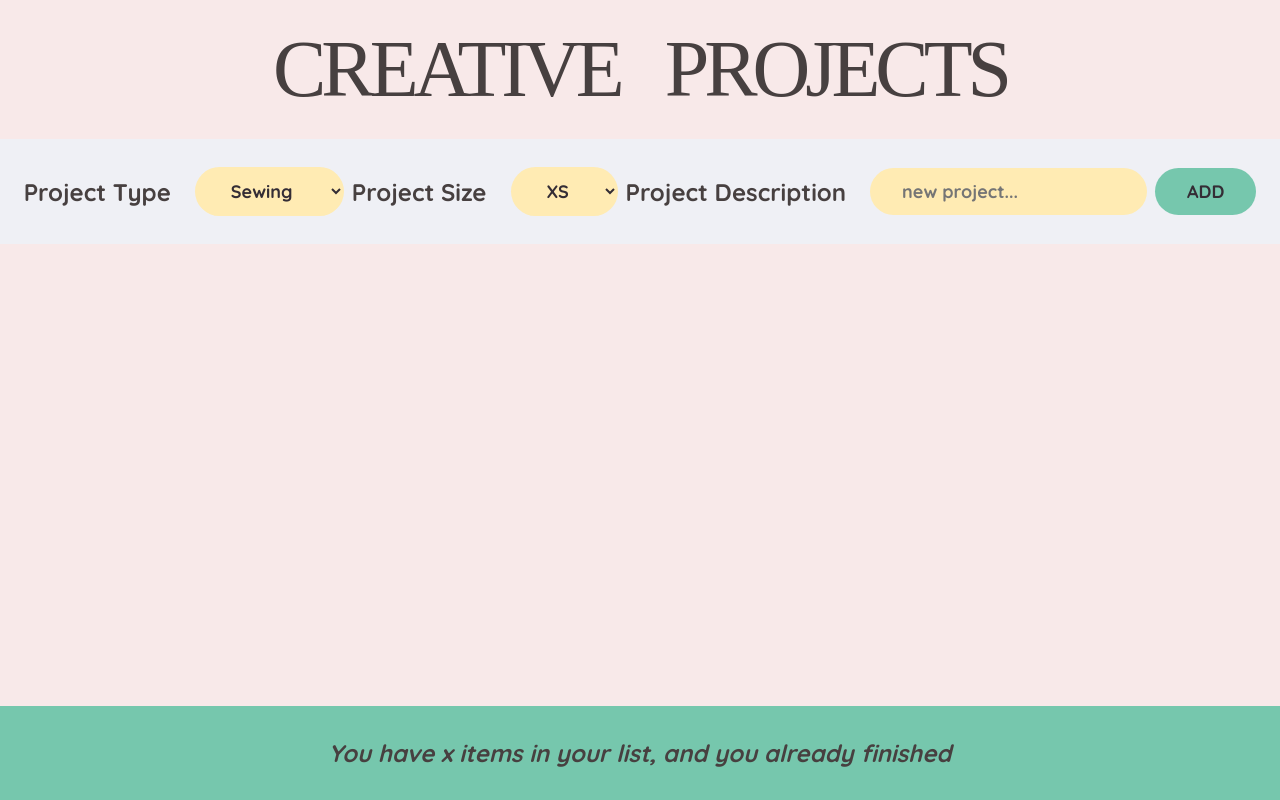
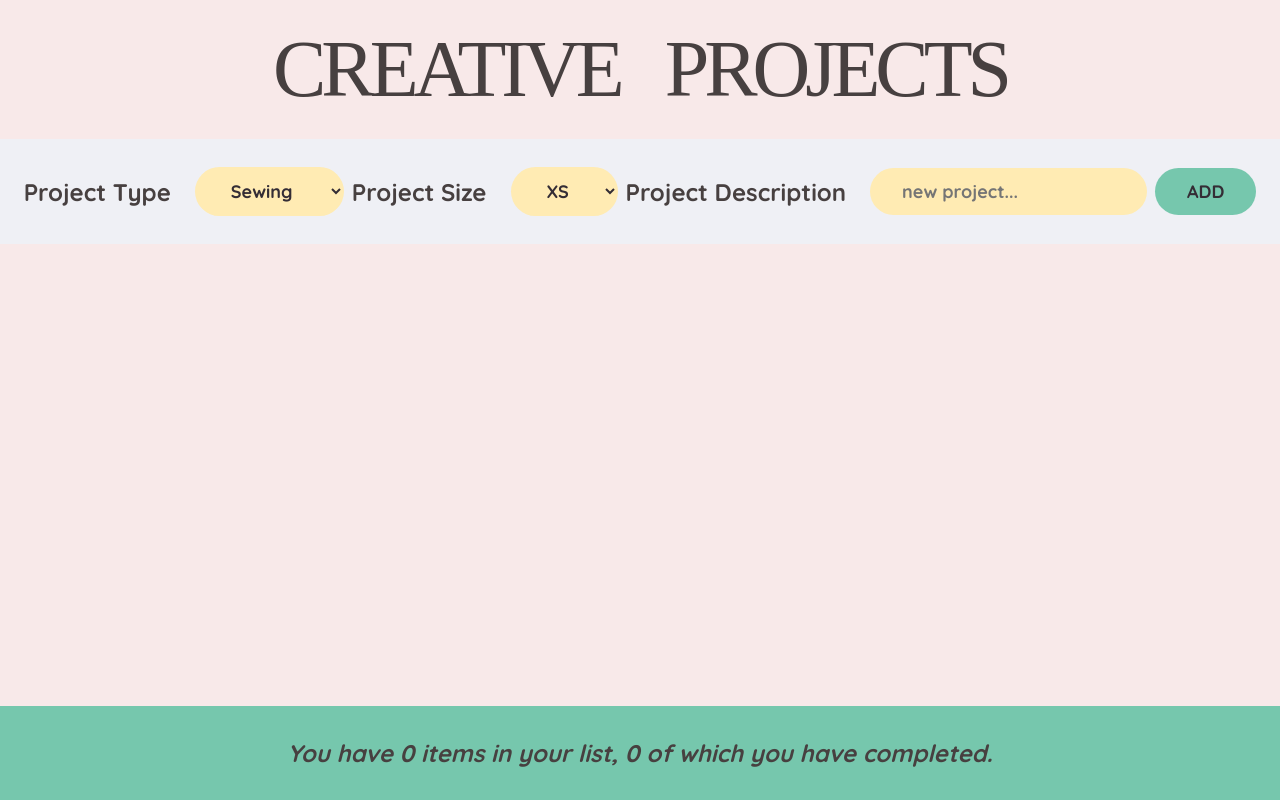
Before and after one commit to leah-massey/Creative-Project-Planner, a React (Create React App) app: page / in a window 1280 px wide. Built offline with nearby package versions, Linux system fonts and the light colour scheme.

Commit message:
Stats method written so that summary of projects and completed projects appears in footer.

```diff
--- a/src/App.js
+++ b/src/App.js
@@ -31,7 +31,8 @@ export default function App() {
         onDeleteProject={handleDeleteProject}
         onToggleProject={handleToggleProject}
       />
-      <Stats />
+      <Stats projects={projects} />
+      {/* 👆🏻 passing projects into stats as a prop. This prop now needs to be accepted as an argument in the stats function */}
     </div>
   );
 }
@@ -143,11 +144,16 @@ function Project({ project, onDeleteProject, onToggleProject }) {
   );
 }
 
-function Stats() {
+function Stats({ projects }) {
+  const numProjects = projects.length;
+  const numCompleted = projects.filter(
+    (project) => project.completed === true
+  ).length;
   return (
     <em>
       <footer className="stats">
-        You have x items in your list, and you already finished{" "}
+        You have {numProjects} items in your list, {numCompleted} of which you
+        have completed.
       </footer>
     </em>
   );
```
